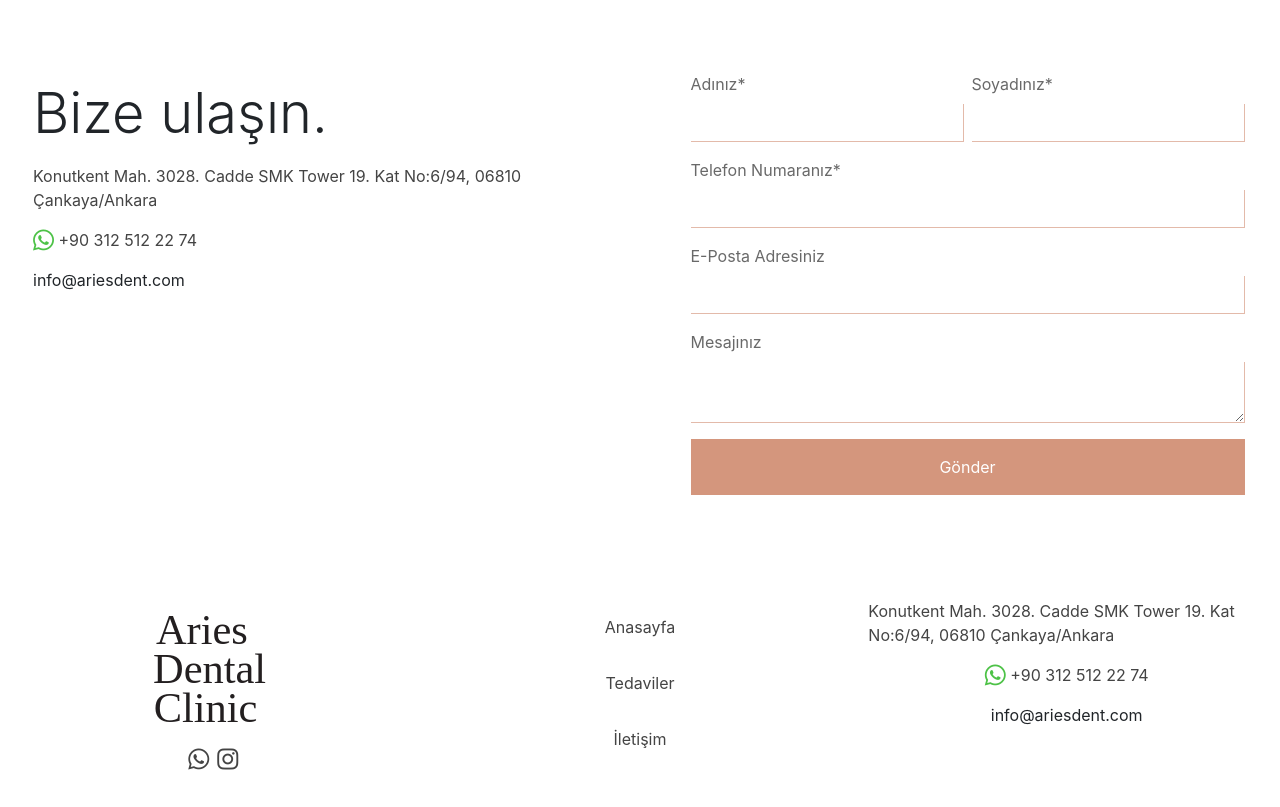
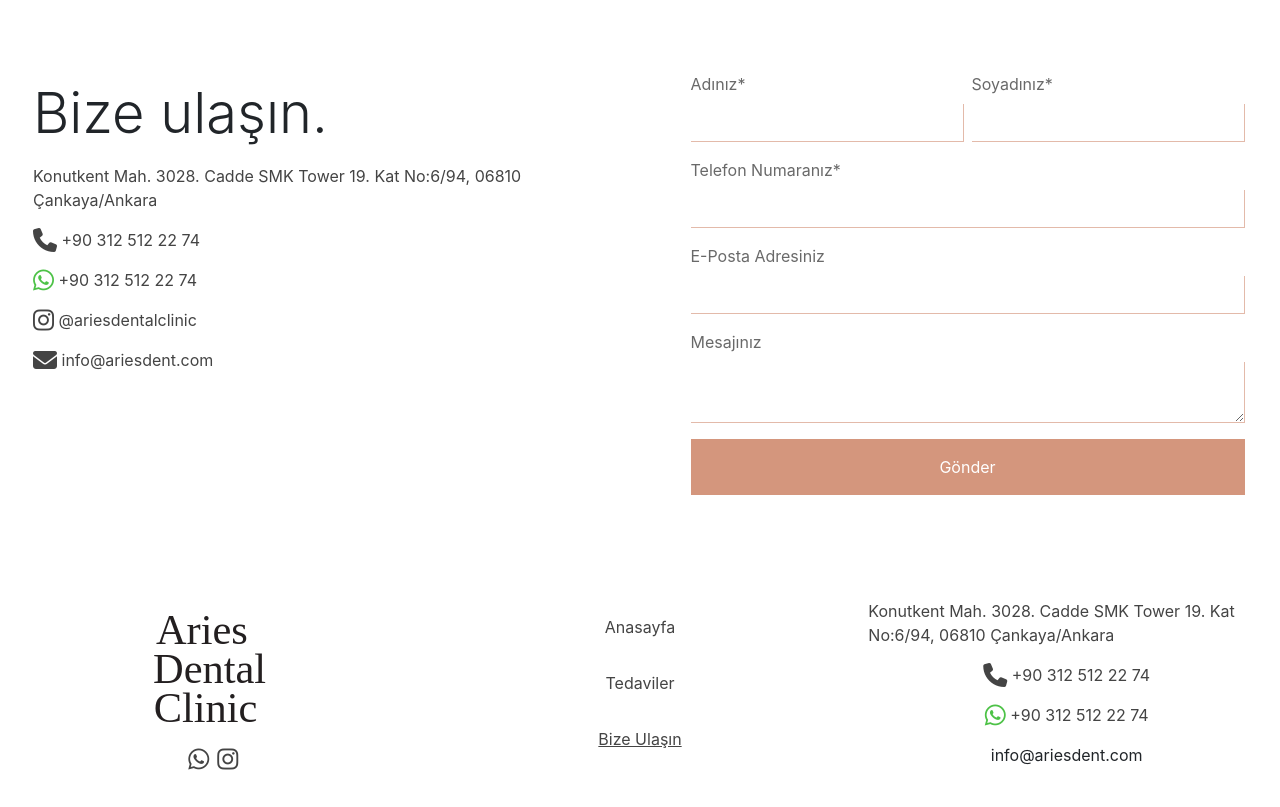
Before and after one commit to emrekaankocoglu/aries-flask, a Flask app: page /contact.html in a window 1280 px wide. Shown: the part 86-893 px from the top of the page. Before the commit the page ends 856 px from the top, so only its background shows below. Run offline with Flask 3, Linux system fonts and the light colour scheme; some libraries are stand-ins or nearby versions.

Commit message:
contact page mods

```diff
--- a/templates/contact.html
+++ b/templates/contact.html
@@ -42,10 +42,18 @@
             <div class="text-black mt-3">
             <h4 class="display-4 mb-3">Bize ulaşın.</h4>
             <p> <a href="https://goo.gl/maps/ZS4mnz4v3d4JsHVF6" style="color: #444444;" >  Konutkent Mah. 3028. Cadde SMK Tower 19. Kat No:6/94, 06810 Çankaya/Ankara </a> </p>
+            <p><a href="tel:+903125122274" style="color: #444444;" >
+              <i class="fa-solid fa-phone fa-xl" style="color: #444444;"></i>
+              +90 312 512 22 74 </a></p>
             <p><a href="https://wa.me/903125122274" style="color: #444444;" >
               <i class="fa-brands fa-whatsapp fa-xl" style="color: #4dc247;"></i>
               +90 312 512 22 74 </a></p>
-            <p>info@ariesdent.com</p>
+            <p><a href="https://www.instagram.com/ariesdentalclinic/" style="color: #444444;" >
+                <i class="fa-brands fa-instagram fa-xl" style="color: #444444;"></i>
+                @ariesdentalclinic </a></p>
+            <p><a href="mailto:info@ariesdent.com" style="color: #444444;" >
+                  <i class="fa fa-envelope fa-xl" style="color: #444444;"></i>
+                  info@ariesdent.com </a></p>
             </div>
 
         </div>
@@ -85,17 +93,16 @@
     </div>
 
 
-  <!-- Footer -->
     <footer class="footer text-black py-4">
       <div class="container-fluid">
         <div class="row">
           <div class="col d-flex flex-column align-items-center">
             <img src="images/dental-logo.svg" alt="Logo" class="mt-2 mb-2 images-contain" style="width: 15vh;" />
             <div class="d-flex flex-row align-items-center">
-            <a href="#">
+              <a href="https://wa.me/903125122274">
                 <i class="fa-brands fa-whatsapp fa-xl mr-2 " style="color: #444444;"></i>
               </a>
-            <a href="#">
+              <a href="https://www.instagram.com/ariesdentalclinic/">
                 <i class="fa-brands fa-instagram fa-xl" style="color: #444444;"></i>
               </a>
             </div>
@@ -103,11 +110,14 @@
           <div class="col d-flex flex-column align-items-center">
             <div class="row"><a class="p-3" style="color: #444444;" href="index.html">Anasayfa</a></div>
             <div class="row"><a class="p-3" style="color: #444444;" href="contact.html">Tedaviler</a></div>
-          <div class="row"><a class="p-3" style="color: #444444;" href="contact.html">İletişim</a></div>
+            <div class="row"><a class="p-3" style="color: #444444; text-decoration: underline;" href="contact.html">Bize Ulaşın</a></div>
           </div>
           <div class="col d-flex flex-column align-items-center">
 
             <p> <a href="https://goo.gl/maps/ZS4mnz4v3d4JsHVF6" style="color: #444444;" >  Konutkent Mah. 3028. Cadde SMK Tower 19. Kat No:6/94, 06810 Çankaya/Ankara </a> </p>
+            <p><a href="tel:+903125122274" style="color: #444444;" >
+              <i class="fa-solid fa-phone fa-xl" style="color: #444444;"></i>
+              +90 312 512 22 74 </a></p>
             <p><a href="https://wa.me/903125122274" style="color: #444444;" >
               <i class="fa-brands fa-whatsapp fa-xl" style="color: #4dc247;"></i>
               +90 312 512 22 74 </a></p>
--- a/templates/index.html
+++ b/templates/index.html
@@ -75,14 +75,14 @@
           <div class="col d-flex justify-content-around p-2">
               <div class="card-transparent card-services text-white border-0">
                 <img class="border-0 mb-5" src="images/024-dental-implant.svg" style= "width: 200px; height: 200px; filter: invert(91%) sepia(70%) saturate(31%) hue-rotate(60deg) brightness(111%) contrast(110%);" alt="Service 1">
-                  <h5 class="text-white text-center">İmplant</h5>
+                  <h5 class="text-white text-center">İmplantoloji</h5>
               </div>
           </div>
           <!-- Third Card -->
           <div class="col d-flex justify-content-around">
               <div class="card-transparent card-services text-white border-0">
                 <img class="border-0 mb-5" src="images/braces.svg" style= "width: 200px; height: 200px; filter: invert(91%) sepia(70%) saturate(31%) hue-rotate(60deg) brightness(111%) contrast(110%);" alt="Service 1">
-                  <h5 class="text-white text-center">Diş Teli/Invisalign</h5>
+                  <h5 class="text-white text-center">Ortodonti</h5>
               </div>
           </div>
 
```
Lines whose indentation alone changed are shown as unchanged.
